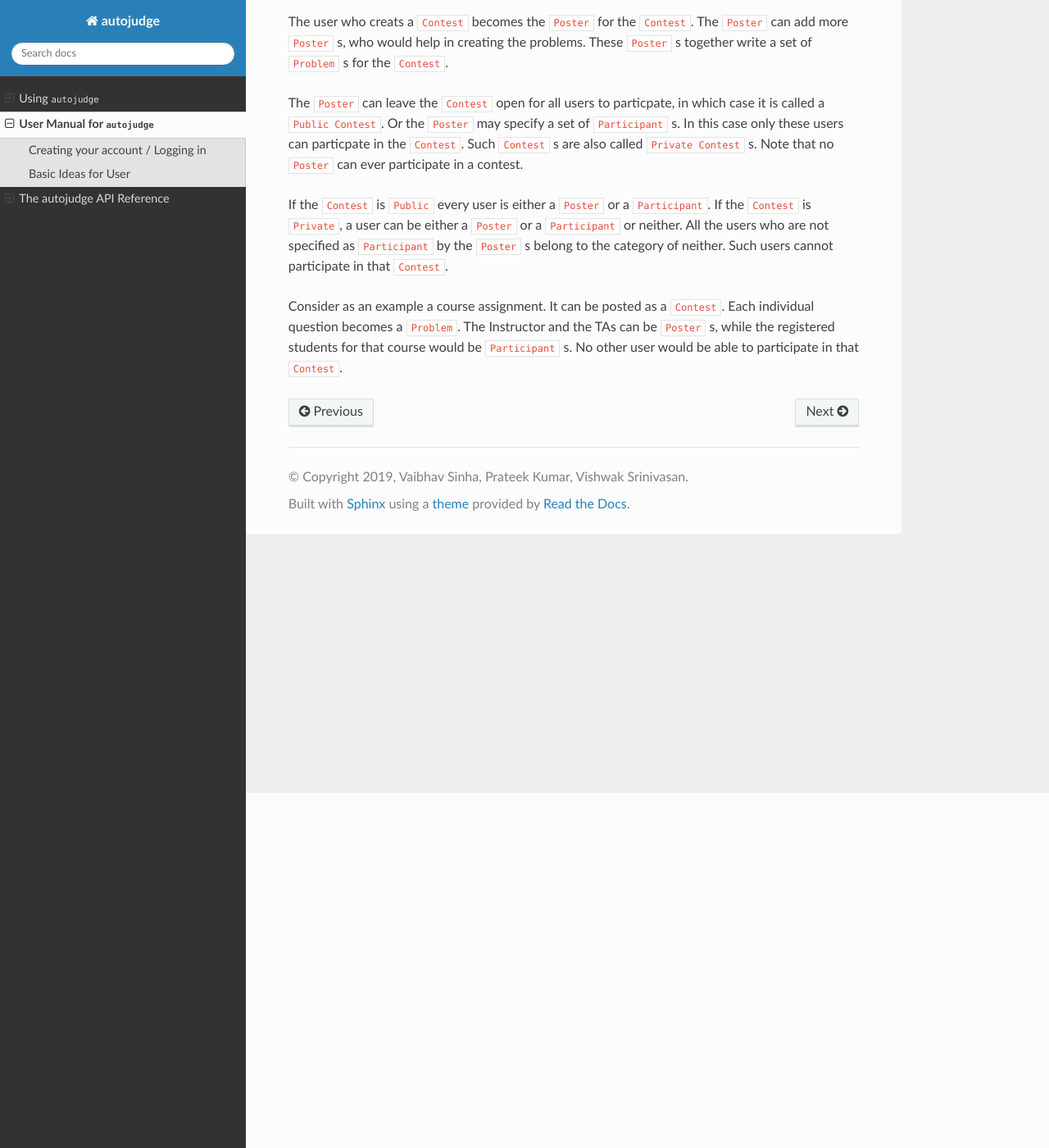
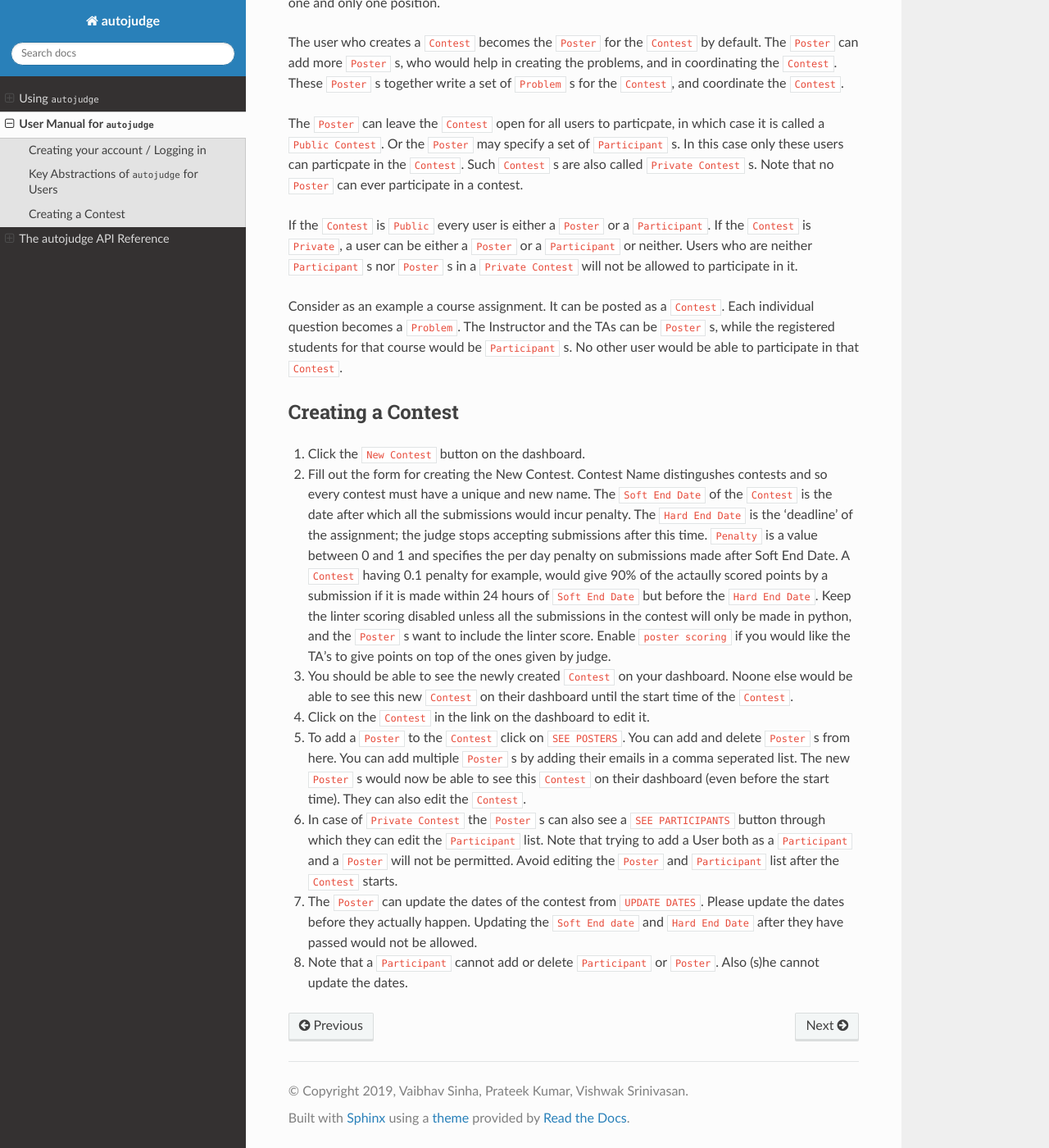
Before and after one commit to vbsinha/autojudge, a Sphinx documentation site: the page built from docs/source/manual.rst, in a window 1280 px wide and 1400 px high, scrolled down 433 px. Shown: the whole window at 82% size. Built offline with Sphinx 7.4.7 and the Read the Docs theme 2.0.0, drawn with Linux system fonts in a browser that asks for light colours; the version number could not be read and is left out; some of the changed text lies outside the part shown.

Commit message:
Changes for comments and Contest creation

```diff
--- a/docs/source/manual.rst
+++ b/docs/source/manual.rst
@@ -5,29 +5,41 @@ Creating your account / Logging in
 ----------------------------------
 
 On the home page, click ``LOG IN`` (see top right corner).
-Login via your IITH Google account.
+Login via your IITH Google account (OAuth).
 
-Basic Ideas for User
---------------------
+Key Abstractions of ``autojudge`` for Users
+-------------------------------------------
 
 The judge uses a system of ``Contest`` s.
 A ``Contest`` consists of a set of ``Problem`` s.
+The list of ``Contest`` s can be seen on the first page after login and is called the dashboard.
 
 A user can be a ``Poster``, a ``Participant`` or neither for a ``Contest``.
 For each ``Contest`` a user will hold one and only one position.
 
-The user who creats a ``Contest`` becomes the ``Poster`` for the ``Contest``.
-The ``Poster`` can add more ``Poster`` s, who would help in creating the problems.
-These ``Poster`` s together write a set of ``Problem`` s for the ``Contest``.
+The user who creates a ``Contest`` becomes the ``Poster`` for the ``Contest`` by default.
+The ``Poster`` can add more ``Poster`` s, who would help in creating the problems, and in coordinating the ``Contest``.
+These ``Poster`` s together write a set of ``Problem`` s for the ``Contest``, and coordinate the ``Contest``.
 
-The ``Poster`` can leave the ``Contest`` open for all users to particpate, in which case it is called a ``Public Contest``.
-Or the ``Poster`` may specify a set of ``Participant`` s. In this case only these users can particpate in the ``Contest``. Such ``Contest`` s are also called ``Private Contest`` s.
+The ``Poster`` can leave the ``Contest`` open for all users to particpate, in which case it is called a ``Public Contest``. Or the ``Poster`` may specify a set of ``Participant`` s. In this case only these users can particpate in the ``Contest``. Such ``Contest`` s are also called ``Private Contest`` s.
 Note that no ``Poster`` can ever participate in a contest.
 
 If the ``Contest`` is ``Public`` every user is either a ``Poster`` or a ``Participant``.
-If the ``Contest`` is ``Private``, a user can be either a ``Poster`` or a ``Participant`` or neither. All the users who are not specified as ``Participant`` by the ``Poster`` s belong to the category of neither. Such users cannot participate in that ``Contest``.
+If the ``Contest`` is ``Private``, a user can be either a ``Poster`` or a ``Participant`` or neither. Users who are neither ``Participant`` s nor ``Poster`` s in a ``Private Contest`` will not be allowed to participate in it.
 
 Consider as an example a course assignment. It can be posted as a ``Contest``.
 Each individual question becomes a ``Problem``.
 The Instructor and the TAs can be ``Poster`` s, while the registered students for that course would be ``Participant`` s.
 No other user would be able to participate in that ``Contest``.
+
+Creating a Contest
+------------------
+
+1. Click the ``New Contest`` button on the dashboard.
+2. Fill out the form for creating the New Contest. Contest Name distingushes contests and so every contest must have a unique and new name. The ``Soft End Date`` of the ``Contest`` is the date after which all the submissions would incur penalty. The ``Hard End Date`` is the 'deadline' of the assignment; the judge stops accepting submissions after this time. ``Penalty`` is a value between 0 and 1 and specifies the per day penalty on submissions made after Soft End Date. A ``Contest`` having 0.1 penalty for example, would give 90% of the actaully scored points by a submission if it is made within 24 hours of ``Soft End Date`` but before the ``Hard End Date``. Keep the linter scoring disabled unless all the submissions in the contest will only be made in python, and the ``Poster`` s want to include the linter score. Enable ``poster scoring`` if you would like the TA's to give points on top of the ones given by judge.
+3. You should be able to see the newly created ``Contest`` on your dashboard. Noone else would be able to see this new ``Contest`` on their dashboard until the start time of the ``Contest``.
+4. Click on the ``Contest`` in the link on the dashboard to edit it.
+5. To add a ``Poster`` to the ``Contest`` click on ``SEE POSTERS``. You can add and delete ``Poster`` s from here. You can add multiple ``Poster`` s by adding their emails in a comma seperated list. The new ``Poster`` s would now be able to see this ``Contest`` on their dashboard (even before the start time). They can also edit the ``Contest``.
+6. In case of ``Private Contest`` the ``Poster`` s can also see a ``SEE PARTICIPANTS`` button through which they can edit the ``Participant`` list. Note that trying to add a User both as a ``Participant`` and a ``Poster`` will not be permitted. Avoid editing the ``Poster`` and ``Participant`` list after the ``Contest`` starts.
+7. The ``Poster`` can update the dates of the contest from ``UPDATE DATES``. Please update the dates before they actually happen. Updating the ``Soft End date`` and ``Hard End Date`` after they have passed would not be allowed.
+8. Note that a ``Participant`` cannot add or delete ``Participant`` or ``Poster``. Also (s)he cannot update the dates.
```
